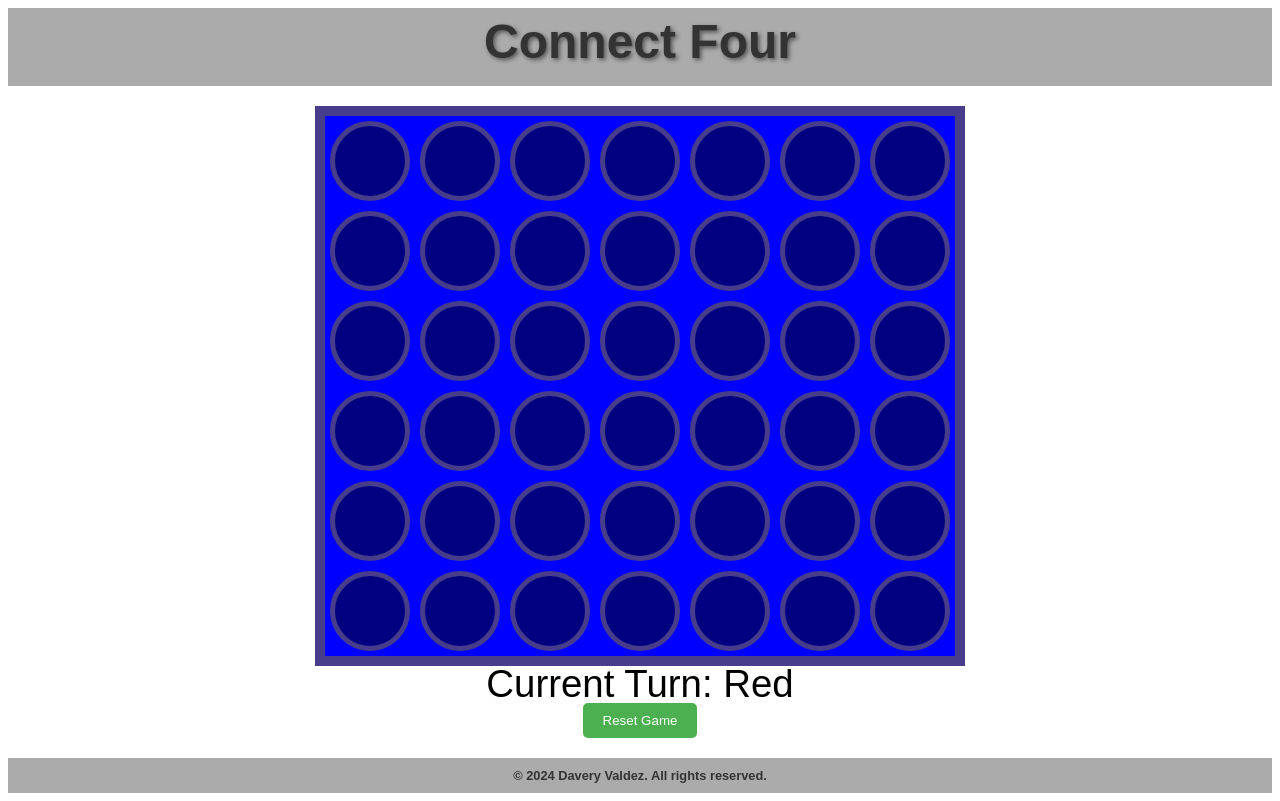
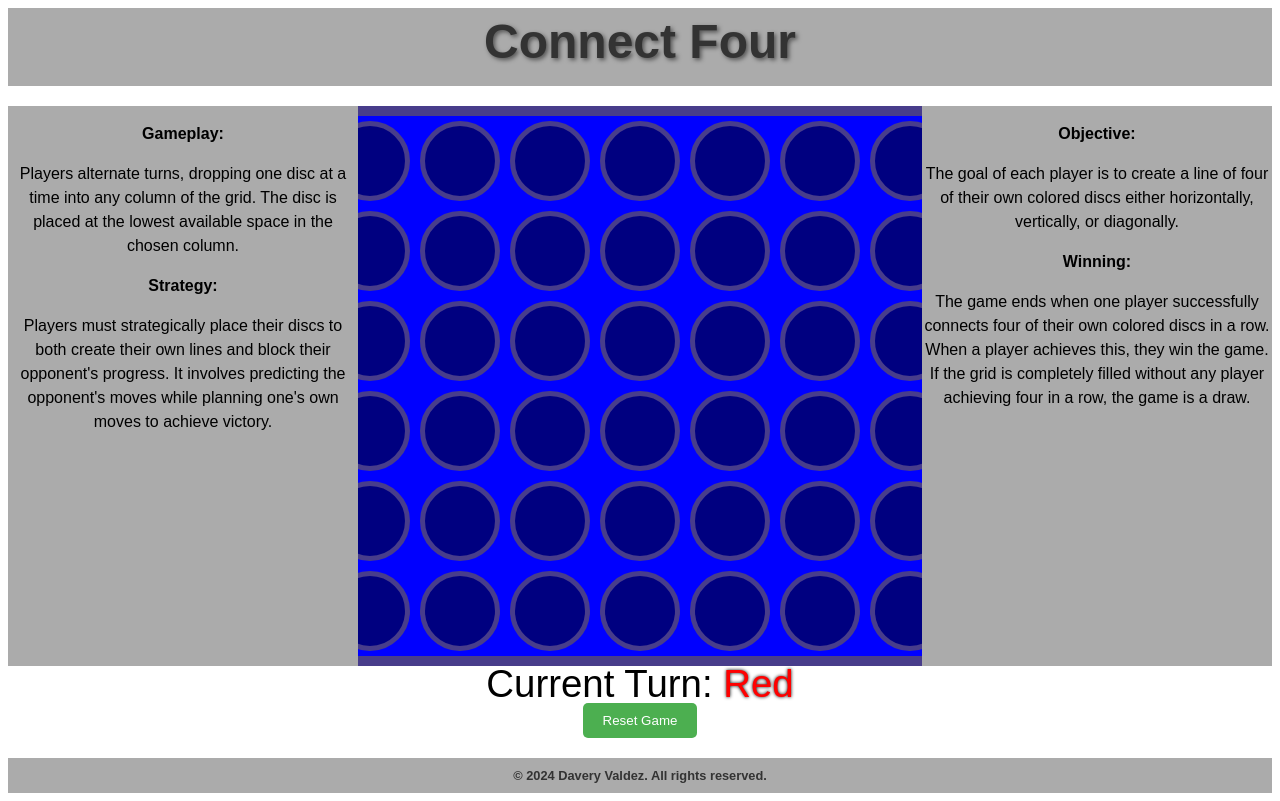
Before and after one commit to davery15/CS-382-ModernWebTech, a plain HTML site: page Multi-Game/index.html in a window 1280 px wide. Shown: the top 801 px of the page. Drawn offline with Linux system fonts and the light colour scheme.

Commit message:
Complete-ish

```diff
--- a/Multi-Game/connect4.js
+++ b/Multi-Game/connect4.js
@@ -17,6 +17,7 @@ var currentColumn;
 
 window.onload = function() {
     setGame();
+    updateTurnDisplay();
 
 }
 
@@ -128,9 +129,22 @@ function setWinner(r, c) {
     }
     gameOver = true;
 }
+// Turns display with color
+function updateTurnDisplay() {
+    let currentPlayerSpan = document.getElementById("current-player");
+    currentPlayerSpan.innerText = currentPlayer;
 
-function updateTurnDisplay() {
-    document.getElementById("current-player").innerText = currentPlayer;
+    // Set color and text shadow based on the current player
+    if (currentPlayer === playerRed) {
+        currentPlayerSpan.style.color = "red";
+        currentPlayerSpan.style.textShadow = "0 0 3px black";
+    } else if (currentPlayer === playerYellow) {
+        currentPlayerSpan.style.color = "yellow";
+        currentPlayerSpan.style.textShadow = "0 0 3px black"; // Add text shadow for yellow
+    } else {
+        currentPlayerSpan.style.color = "red"; // Set the initial color to red if currentPlayer isn't explicitly set
+        currentPlayerSpan.style.textShadow = "0 0 3px black"; // Shadow
+    }
 }
 
 function resetGame() {
@@ -148,4 +162,5 @@ function resetGame() {
     fireworks.classList.remove("active");
     // Reset the game board
     setGame();
+    updateTurnDisplay();
 }
--- a/Multi-Game/index.html
+++ b/Multi-Game/index.html
@@ -6,6 +6,7 @@
 
         <link rel="stylesheet" href="style.css">
         <script src="connect4.js"></script>
+
     </head>
 
     <body>
@@ -13,7 +14,25 @@
             <h1>Connect Four</h1>
         </div>
         <h2 id="winner"></h2>
-        <div id="board"></div>
+
+
+        <div id="board-container">
+        <div id="board">
+        </div>
+        <div id="left-rule" class="rule">
+            <p> <strong>Gameplay:</strong> </p>
+            <p>Players alternate turns, dropping one disc at a time into any column of the grid. The disc is placed at the lowest available space in the chosen column.</p>
+            <p> <strong>Strategy:</strong> </p>
+            <p>Players must strategically place their discs to both create their own lines and block their opponent's progress. It involves predicting the opponent's moves while planning one's own moves to achieve victory.</p>
+        </div>
+        <div id="right-rule" class="rule">
+            <p> <strong>Objective:</strong> </p>
+            <p>The goal of each player is to create a line of four of their own colored discs either horizontally, vertically, or diagonally.</p>
+            <p> <strong>Winning:</strong> </p>
+            <p>The game ends when one player successfully connects four of their own colored discs in a row. When a player achieves this, they win the game. If the grid is completely filled without any player achieving four in a row, the game is a draw.</p>
+         </div>
+    </div>
+
         <div id="turn" class="turn">Current Turn: <span id="current-player">Red</span></div>
         <div id="fireworks"></div>
         <button class="reset-button" onclick="resetGame()">Reset Game</button>
@@ -22,5 +41,6 @@
                 &copy; 2024 Davery Valdez. All rights reserved.
             </div>
         </footer>
+
     </body>
 </html>
--- a/Multi-Game/style.css
+++ b/Multi-Game/style.css
@@ -147,3 +147,27 @@ footer {
     0% { transform: scale(1); } /* Initial scale */
     100% { transform: scale(1.2); } /* Scale up */
 }
+/* Add styles for the board container */
+#board-container {
+    position: relative;
+    display: flex;
+    justify-content: center;
+    align-items: center;
+}
+
+/* Add styles for the rules */
+.rule {
+    position: absolute;
+    height: 100%;
+    width: 350px;
+    background-color: #ababab;
+    line-height: 1.5;
+}
+
+#left-rule {
+    left: 0;
+}
+
+#right-rule {
+    right: 0;
+}
```
